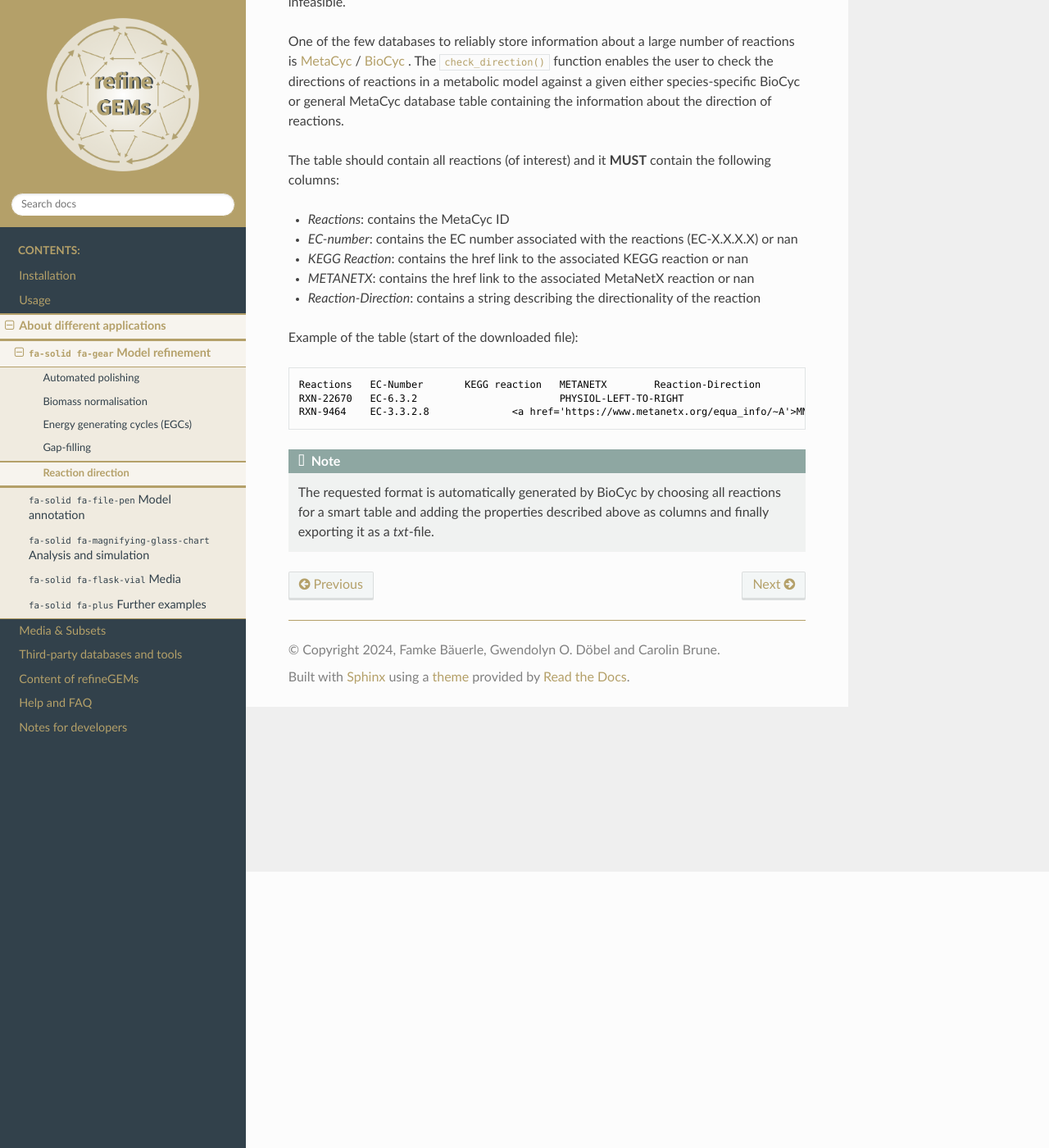
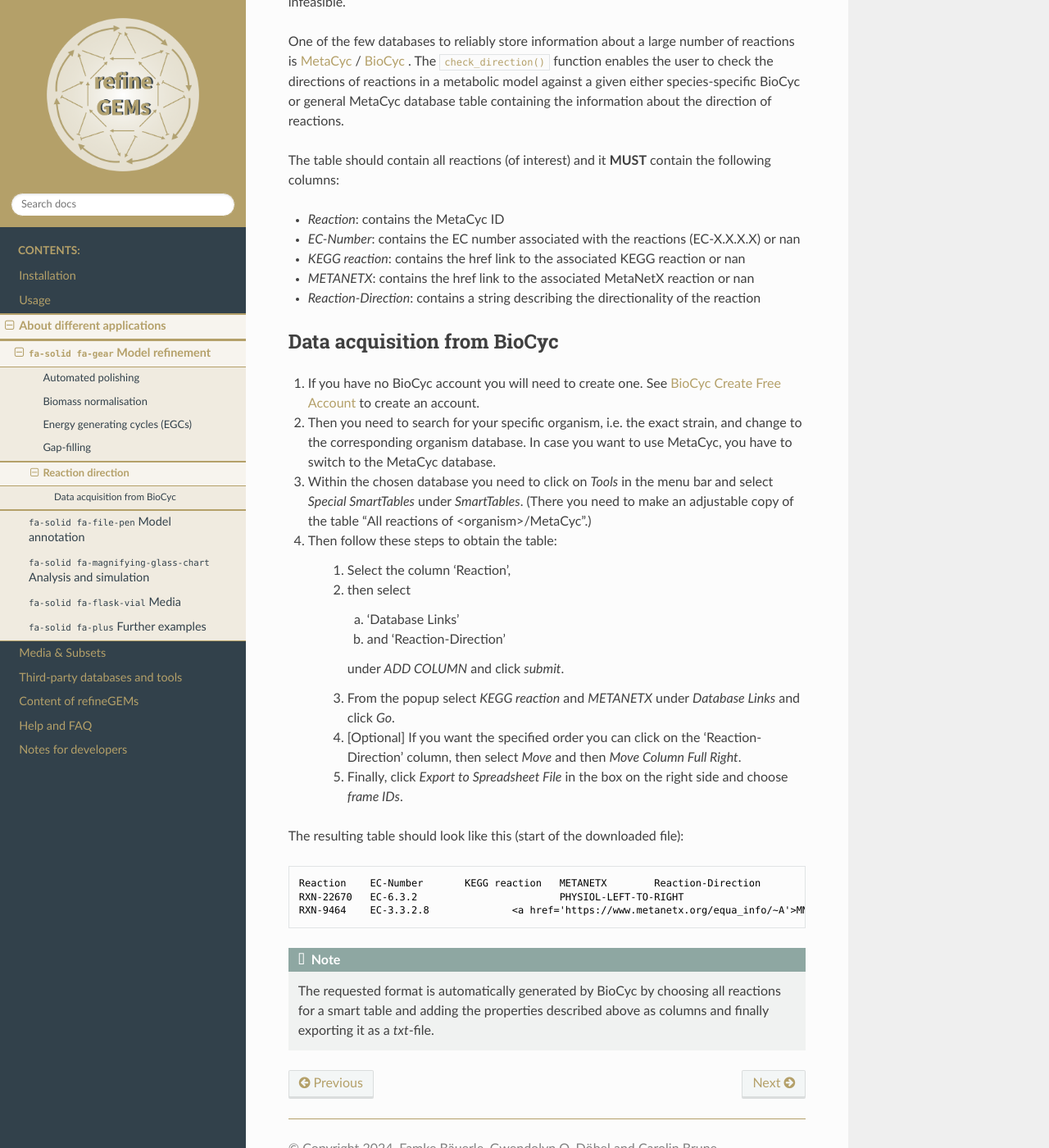
Before and after one commit to draeger-lab/refinegems, a Sphinx documentation site: the page built from docs/source/modules-desc/reacdirec.rst, in a window 1280 px wide and 1400 px high, scrolled down 337 px. Shown: the whole window at 82% size. Built offline with Sphinx 7.4.7 and the Read the Docs theme 3.1.0, drawn with Linux system fonts in a browser that asks for light colours.

Commit message:
Updated BioCyc table retrieval details #195

```diff
--- a/docs/source/modules-desc/reacdirec.rst
+++ b/docs/source/modules-desc/reacdirec.rst
@@ -14,23 +14,43 @@ table containing the information about the direction of reactions.
 
 The table should contain all reactions (of interest) and it **MUST** contain the following columns:
 
-- `Reactions`: contains the MetaCyc ID
-- `EC-number`: contains the EC number associated with the reactions (EC-X.X.X.X) or nan
-- `KEGG Reaction`: contains the href link to the associated KEGG reaction or nan
+- `Reaction`: contains the MetaCyc ID
+- `EC-Number`: contains the EC number associated with the reactions (EC-X.X.X.X) or nan
+- `KEGG reaction`: contains the href link to the associated KEGG reaction or nan
 - `METANETX`: contains the href link to the associated MetaNetX reaction or nan
 - `Reaction-Direction`: contains a string describing the directionality of the reaction
 
-Example of the table (start of the downloaded file):
+Data acquisition from BioCyc
+""""""""""""""""""""""""""""
+1. If you have no BioCyc account you will need to create one. See `BioCyc Create Free Account <https://biocyc.org/new-account.shtml>`__ to create an account.
+2. Then you need to search for your specific organism, i.e. the exact strain, and change to the corresponding organism database.
+   In case you want to use MetaCyc, you have to switch to the MetaCyc database.
+3. Within the chosen database you need to click on `Tools` in the menu bar and select `Special SmartTables` under `SmartTables`.
+   (There you need to make an adjustable copy of the table "All reactions of <organism>/MetaCyc".)
+4. Then follow these steps to obtain the table:
+
+    i. Select the column 'Reaction',
+    ii. then select
+
+        a. 'Database Links'
+        b. and 'Reaction-Direction'
+
+        under `ADD COLUMN` and click `submit`.
+    iii. From the popup select `KEGG reaction` and `METANETX` under `Database Links` and click `Go`.
+    iv. [Optional] If you want the specified order you can click on the 'Reaction-Direction' column, then select `Move` and then `Move Column Full Right`.
+    v. Finally, click `Export to Spreadsheet File` in the box on the right side and choose `frame IDs`.
+
+    ..
+        @TODO Recheck last step as downloads failed all the time.
+
+The resulting table should look like this (start of the downloaded file):
 
 .. code-block:: text
 
-    Reactions	EC-Number	KEGG reaction	METANETX	Reaction-Direction
+    Reaction	EC-Number	KEGG reaction	METANETX	Reaction-Direction
     RXN-22670	EC-6.3.2			PHYSIOL-LEFT-TO-RIGHT
     RXN-9464	EC-3.3.2.8		<a href='https://www.metanetx.org/equa_info/~A'>MNXR122834</a>	PHYSIOL-LEFT-TO-RIGHT
 
-
-..
-    @TODO/@ASK Add a description on how to exactly get the table like for the GapFiller?
 ..  note::
 
     The requested format is automatically generated by BioCyc by choosing all reactions for a smart table
```
Also changed, not shown: docs/source/modules-desc/gapfill.rst (+61 -26 lines).
